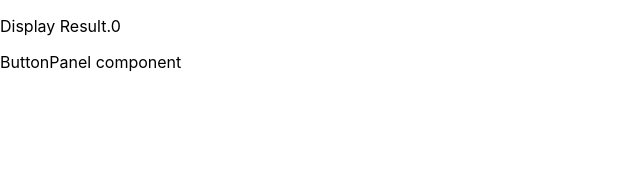
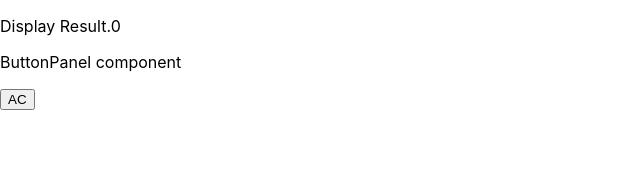
Before and after one commit to KabohaJeanMark/math-magicians, a React (Create React App) app: page / in a window 1280 px wide. Shown: the top 178 px of the page, without its empty margins (0-640 px from the left). Built offline with nearby package versions, Linux system fonts and the light colour scheme.

Commit message:
Add a button component and implement it

```diff
--- a/src/components/Button.js
+++ b/src/components/Button.js
@@ -0,0 +1,15 @@
+import PropTypes from 'prop-types';
+
+function Button({ name }) {
+  return (
+    <div>
+      <button type="button">{name}</button>
+    </div>
+  );
+}
+
+Button.propTypes = {
+  name: PropTypes.string.isRequired,
+};
+
+export default Button;
--- a/src/components/ButtonPanel.js
+++ b/src/components/ButtonPanel.js
@@ -1,8 +1,11 @@
+import Button from './Button';
+
 function ButtonPanel() {
   return (
-    <div>
+    <>
       <p>ButtonPanel component</p>
-    </div>
+      <Button name="AC" />
+    </>
   );
 }
 
```
